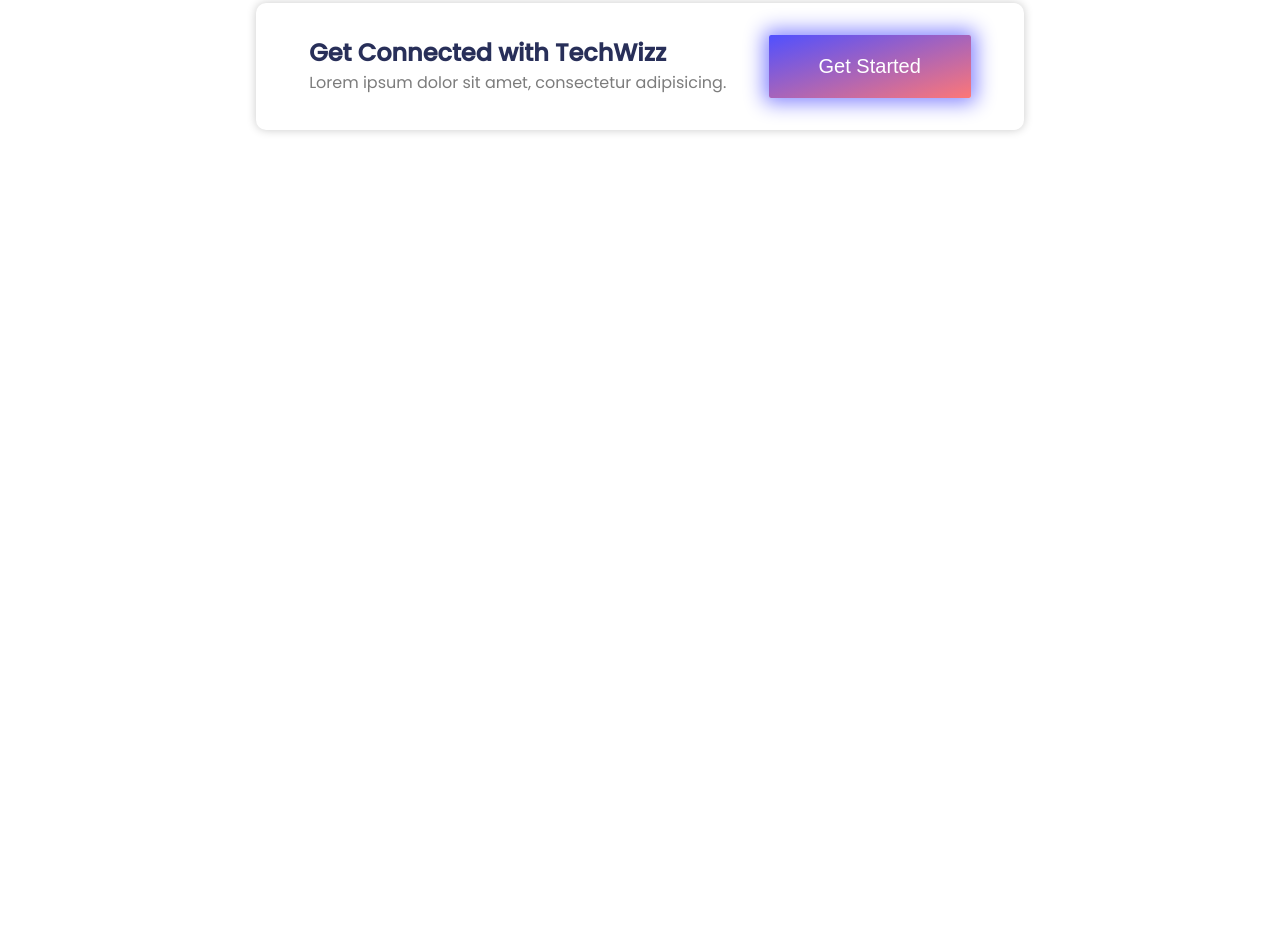
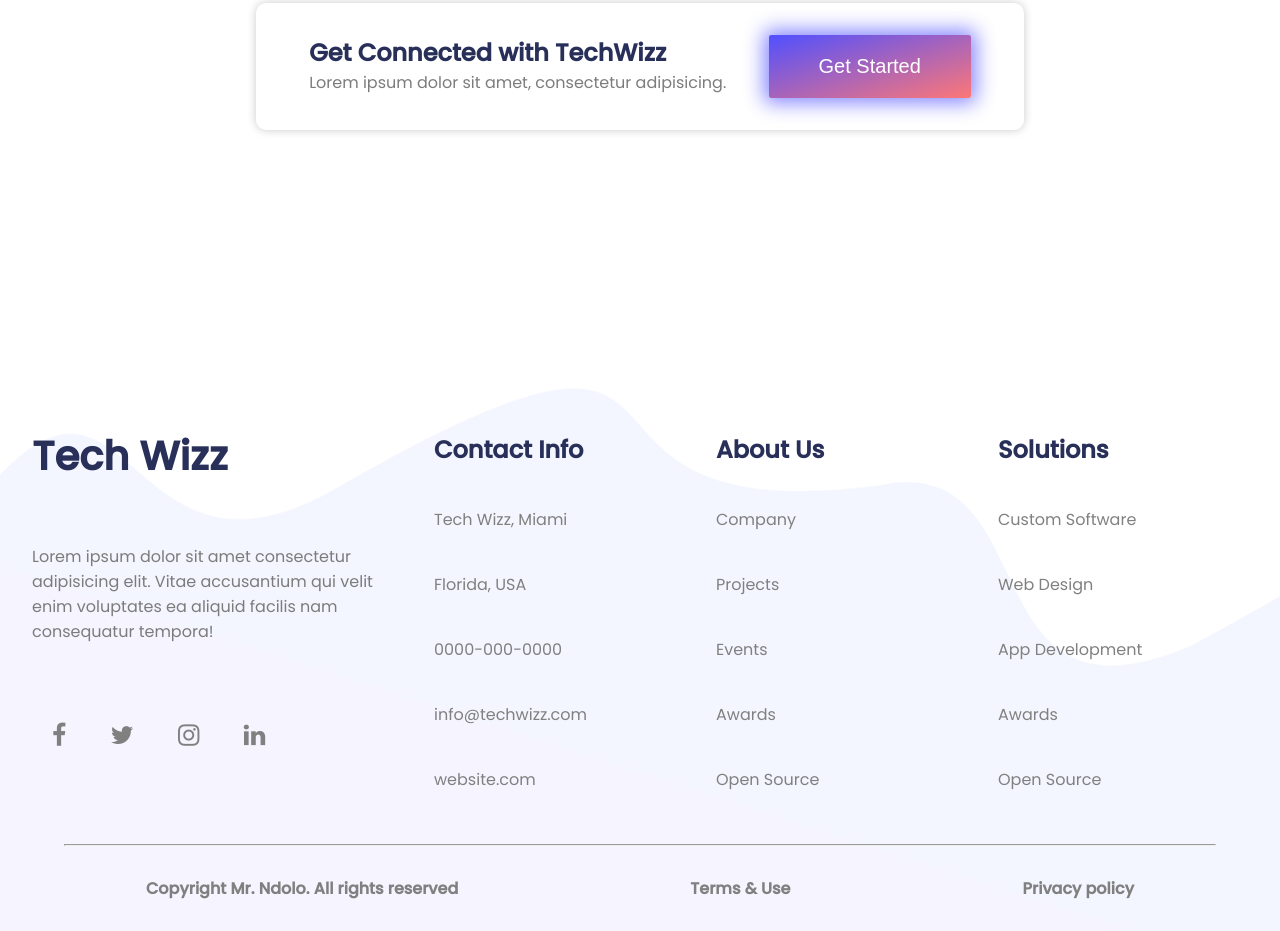
Before and after one commit to mrndolo/techwizz, a plain HTML site: page index.html in a window 1280 px wide. Shown: the part 6581-7512 px from the top of the page. Before the commit the page ends 6881 px from the top, so only its background shows below. Drawn offline with Linux system fonts and the light colour scheme.

Commit message:
Footer section of the website

```diff
--- a/index.html
+++ b/index.html
@@ -265,5 +265,51 @@
             <button class="ctn-btn">Get Started</button>
         </div>
     </section>
+
+    <!-- Footer sectionof the website -->
+    <section class="footer">
+        <div class="grid-wrapper">
+            <div class="col-4 footer1">
+                <h1>Tech Wizz</h1>
+                <p>Lorem ipsum dolor sit amet consectetur adipisicing elit. Vitae accusantium qui velit enim voluptates ea aliquid facilis nam consequatur tempora!</p>
+                <div class="social-profiles">
+                    <i class="fa fa-facebook"></i>
+                    <i class="fa fa-twitter"></i>
+                    <i class="fa fa-instagram"></i>
+                    <i class="fa fa-linkedin"></i>
+                </div>
+            </div>
+            <div class="col-4 footer2">
+                <h1>Contact Info</h1>
+                <h4>Tech Wizz, Miami</h4>
+                <h4>Florida, USA</h4>
+                <h4>0000-000-0000</h4>
+                <h4>info@techwizz.com</h4>
+                <h4>website.com</h4>
+            </div>
+            <div class="col-4 footer3">
+                <h1>About Us</h1>
+                <h4>Company</h4>
+                <h4>Projects</h4>
+                <h4>Events</h4>
+                <h4>Awards</h4>
+                <h4>Open Source</h4>
+            </div>
+            <div class="col-4 footer4">
+                <h1>Solutions</h1>
+                <h4>Custom Software</h4>
+                <h4>Web Design</h4>
+                <h4>App Development</h4>
+                <h4>Awards</h4>
+                <h4>Open Source</h4>
+            </div>
+        </div>
+        <hr>
+        <div class="copyright">
+            <h4>Copyright Mr. Ndolo. All rights reserved</h4>
+            <h4>Terms & Use</h4>
+            <h4>Privacy policy</h4>
+        </div>
+    </section>
 </body>
 </html>
--- a/style.css
+++ b/style.css
@@ -405,6 +405,44 @@ header {
     background: var(--gradient-4);
 }
 
+/* Footer Section */
+.footer {
+    margin-top: 80px;
+    background-image: url(./images/footer-agency.png);
+    background-size: cover;
+}
+.col-4 {
+    min-height: 400px;
+    display: flex;
+    flex-direction: column;
+    justify-content: space-around;
+}
+.footer1 h1 {
+    font-size: 40px;
+    margin-bottom: 30px;
+}
+.footer1 i {
+    margin: 50px 20px;
+    font-size: 25px;
+    color: gray;
+}
+.footer2 h4, .footer3 h4, .footer4 h4 {
+    color: grey;
+    font-weight: 400;
+}
+.footer hr {
+    width: 90%;
+    margin: 0 auto;
+}
+.copyright {
+    display: flex;
+    justify-content: space-around;
+    color: grey;
+    padding: 30px;
+    font-weight: 400;
+}
+
+
 
 
 /* Animations */
```
